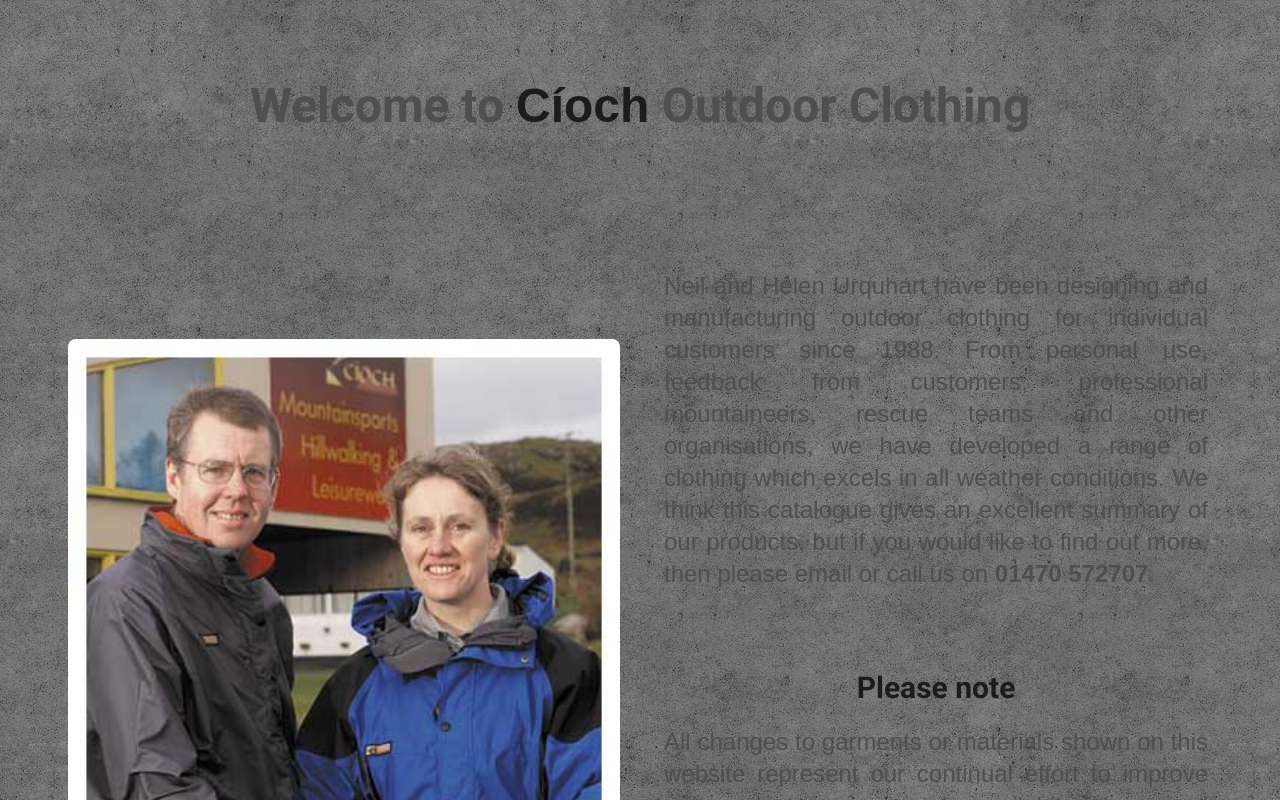
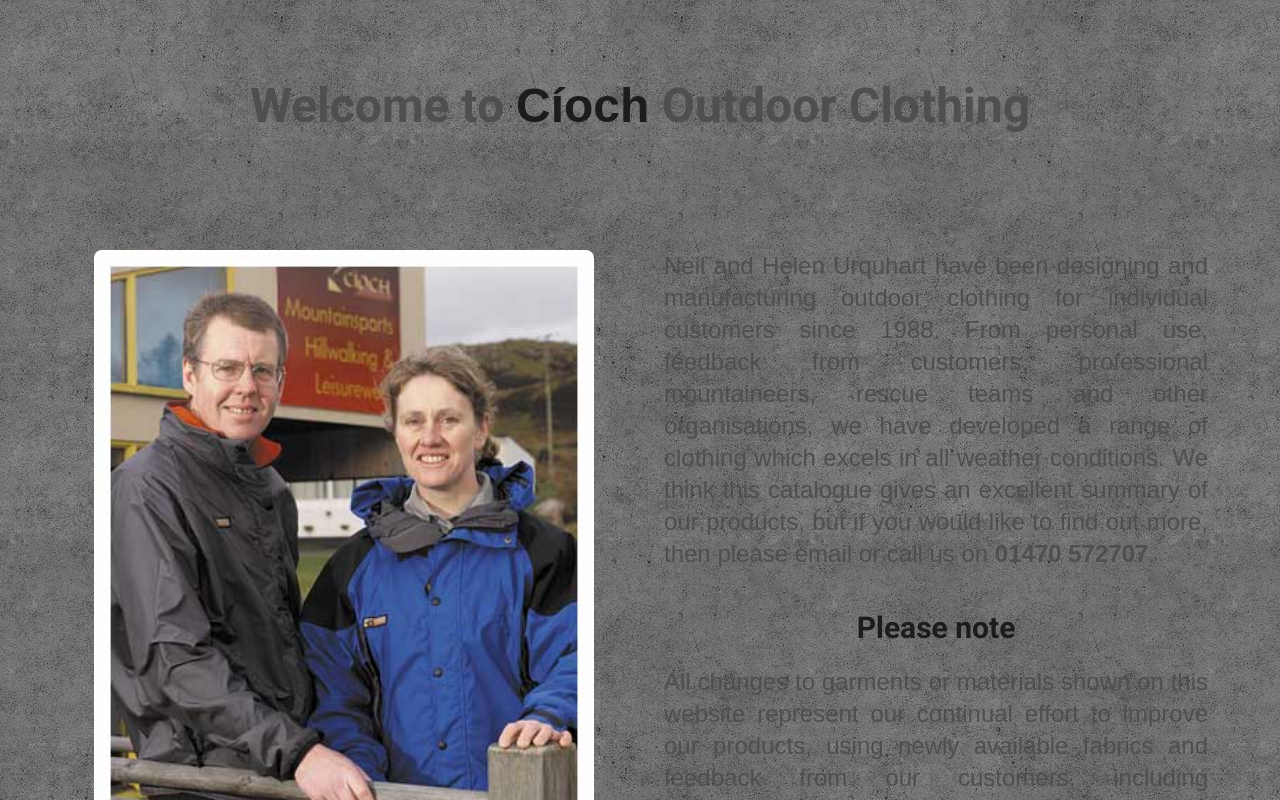
Before and after one commit to lpscrim/cioch, a Next.js app: page / in a window 1280 px wide. Shown: the part 860-1660 px from the top of the page. Built offline with nearby package versions, Linux system fonts and the light colour scheme; a web font is replaced by a local one.

Commit message:
Refactor Intro component layout and styling for improved consistency and readability

```diff
--- a/components/Intro.tsx
+++ b/components/Intro.tsx
@@ -6,23 +6,23 @@ export default function Intro() {
       id="intro"
       className="w-full min-h-[90vh] h-full bg-foreground bg-[url(/mocha-grunge.png)]"
     >
-      <div className="flex flex-col max-w-[90rem] px-6 sm:px-12 mx-auto py-35">
-        <h2 className="text-4xl font-bold text-text-secondary sm:text-5xl text-center">
+      <div className="flex flex-col max-w-[90rem] px-6 sm:px-12 mx-auto py-25 lg:py-35">
+        <h2 className="text-4xl font-bold text-text-secondary sm:text-5xl text-center lg:mb-10">
           Welcome to <span id="cioch" className="text-secondary text-4xl sm:text-5xl font-[800]">Cíoch </span><span className="text-text-secondary">Outdoor Clothing</span>
         </h2>
-        <div className="flex flex-col lg:flex-row mx-auto pt-30">
-          <div className="w-full lg:w-1/2 mb-10 sm:mb-15 lg:mb-0 mx-auto flex flex-col items-center justify-center px-5">
+        <div className="flex flex-col lg:flex-row mx-auto pt-20">
+          <div className="w-full lg:w-1/2 mb-10 sm:mb-15 lg:mb-0 mx-auto flex flex-col items-center justify-start px-5">
             <Image
               src="/neilhelen.jpg"
               alt="Cioch Outdoor Clothing"
-              className="w-full max-w-[600px] h-auto rounded-lg"
+              className="w-full max-w-[500px] h-auto rounded-lg"
               width={360}
               height={450}
             />
           </div>
-          <div className="w-full lg:w-1/2 mx-auto flex flex-col items-center justify-start px-6">
+          <div className="w-full lg:w-1/2 mx-auto flex flex-col items-center justify-center px-6">
 
-            <p className="pt-5 ext-xl text-text-secondary sm:text-2xl mb-10 text-justify">
+            <p className="text-xl text-text-secondary sm:text-2xl text-justify">
               Neil and Helen Urquhart have been designing and manufacturing
               outdoor clothing for individual customers since 1988. From
               personal use, feedback from customers, professional mountaineers,
```
